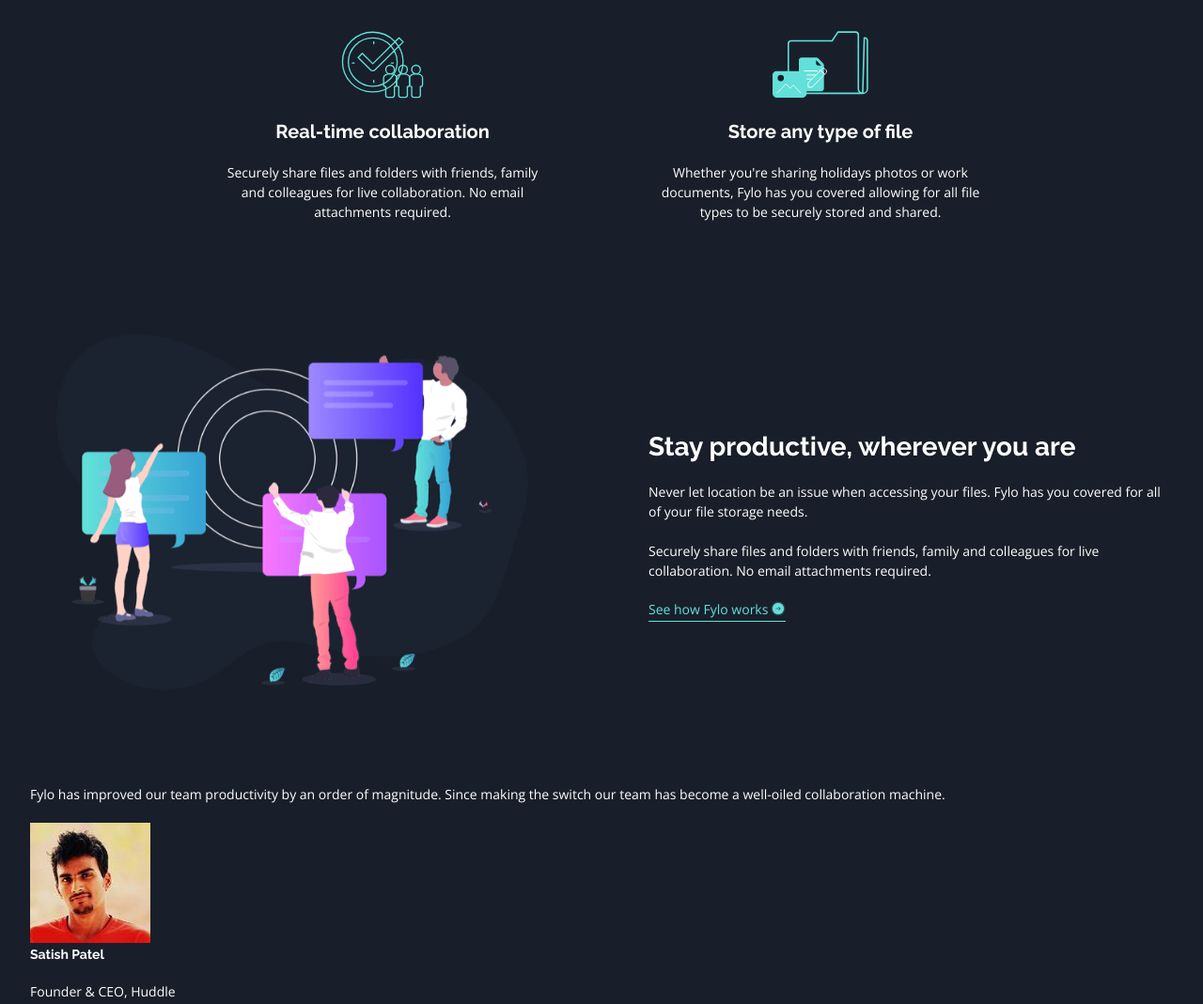
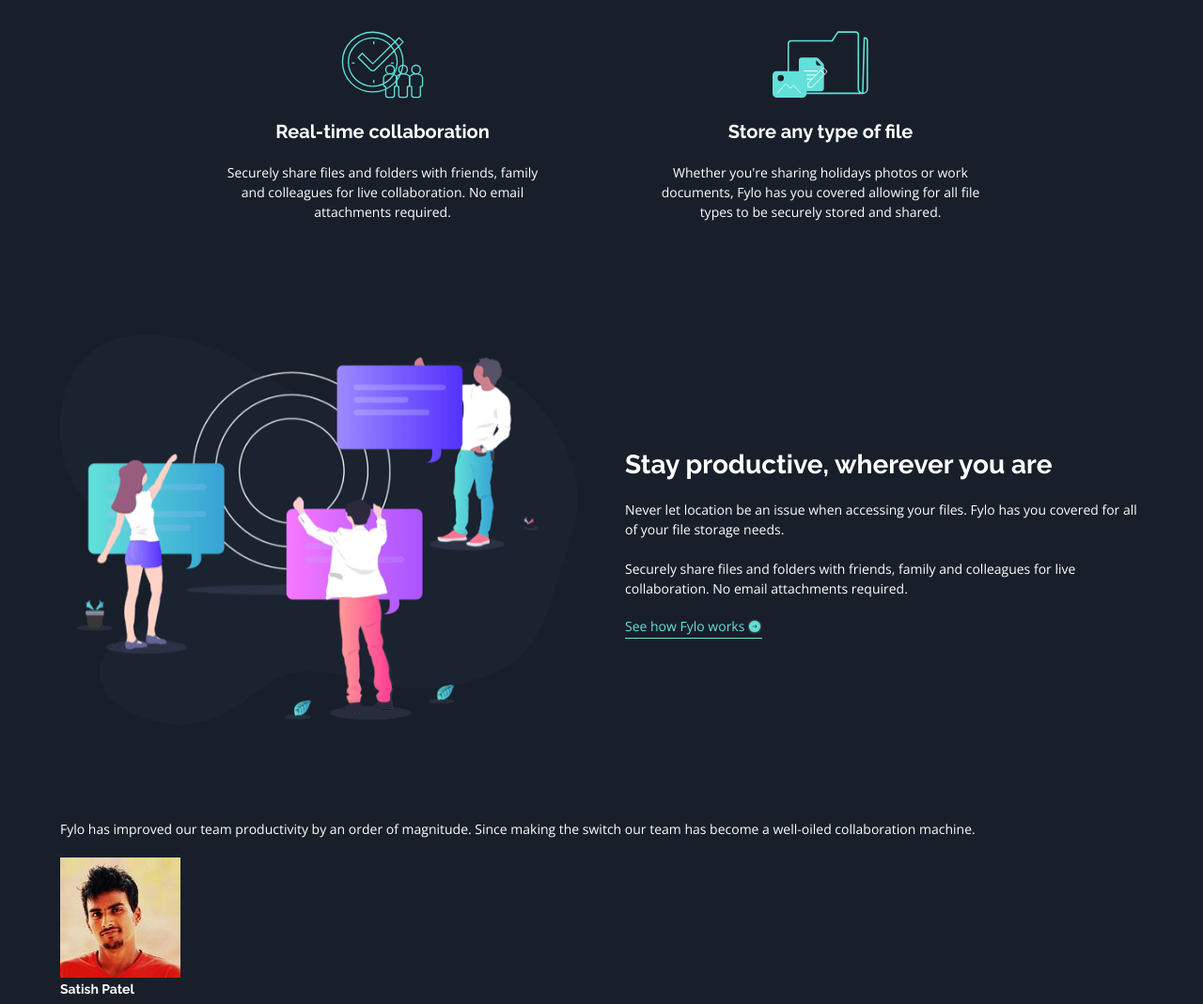
Before and after one commit to AbdullahiAA/fylo-landing-page-with-dark-theme, a plain HTML site: page index.html in a window 1280 px wide. Shown: the part 1172-2241 px from the top of the page at 94% size. Drawn offline with nearby package versions, Linux system fonts and the light colour scheme.

Commit message:
Productivity Updted

```diff
--- a/css/_global.scss
+++ b/css/_global.scss
@@ -63,7 +63,7 @@ a {
 
 @media screen and (min-width: 768px) {
     .container {
-        width: 95%;
+        width: 90%;
     }
 
     h1 {
--- a/css/_productivity.scss
+++ b/css/_productivity.scss
@@ -14,12 +14,13 @@
         display: inline-flex;
         gap: 3px;
         align-items: center;
+
     }
 
     @media screen and (min-width: 768px) {
         .container {
             display: flex;
-            gap: 100px;
+            gap: 50px;
             justify-content: center;
             align-items: center;
 
@@ -27,6 +28,10 @@
                 flex: 1;
             }
         }
+
+        .productivity__left img {
+            width: 100%;
+        }
     }
 
 
```
Also changed, not shown: css/styles.css, 1 other file.
